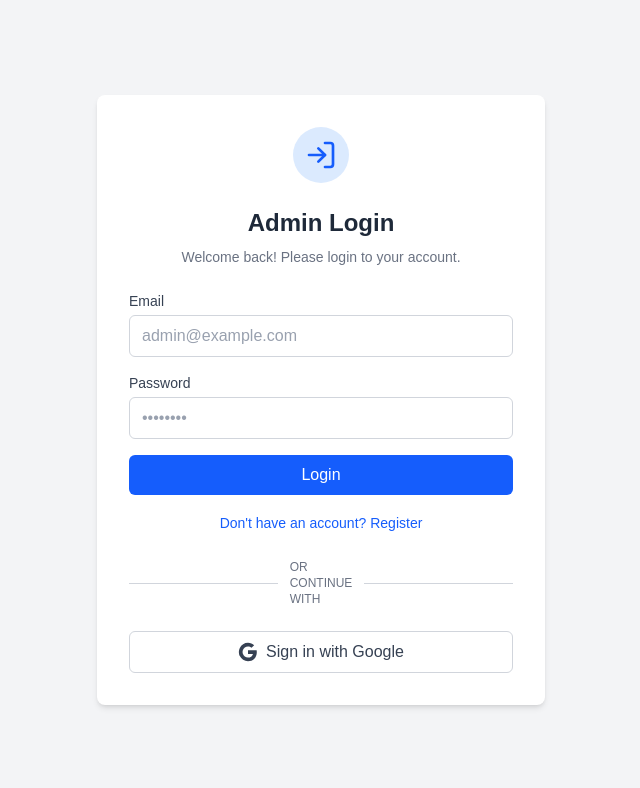
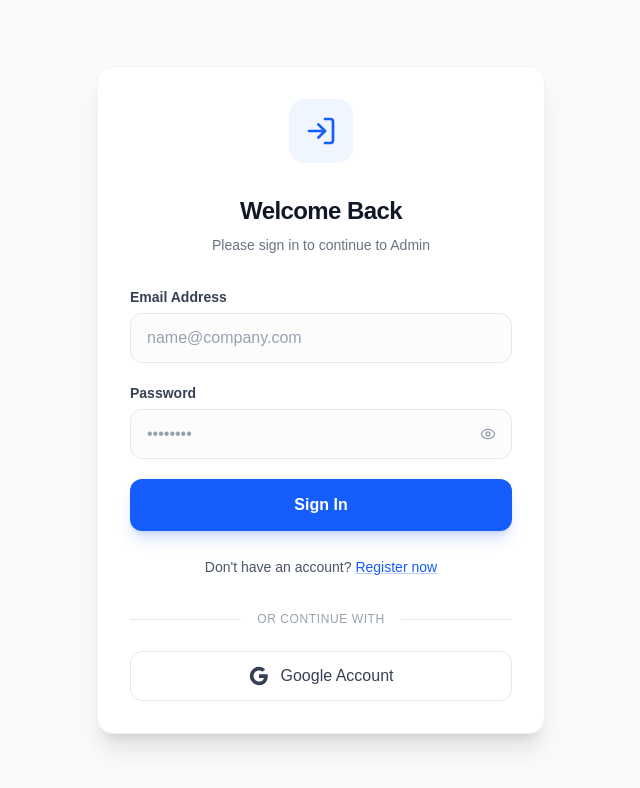
Before and after one commit to rifkidocs/headless-firebase, a Next.js app: page /admin/login in a window 1280 px wide. Shown: the top 788 px of the page, without its empty margins (319-959 px from the left). Built offline with nearby package versions, Linux system fonts and the light colour scheme; no server answers.

Commit message:
feat: Update login page with framer-motion for animations and enhance UI elements
Signed-off-by: rifkidocs <rifkiars@gmail.com>

```diff
--- a/app/admin/login/page.tsx
+++ b/app/admin/login/page.tsx
@@ -4,12 +4,14 @@
 import { signInWithEmailAndPassword, GoogleAuthProvider, signInWithPopup, createUserWithEmailAndPassword } from "firebase/auth";
 import { auth } from "@/lib/firebase";
 import { useRouter } from "next/navigation";
-import { LogIn, UserPlus } from "lucide-react";
+import { LogIn, UserPlus, Eye, EyeOff } from "lucide-react";
+import { motion, AnimatePresence } from "framer-motion";
 
 export default function LoginPage() {
   const [isLogin, setIsLogin] = useState(true);
   const [email, setEmail] = useState("");
   const [password, setPassword] = useState("");
+  const [showPassword, setShowPassword] = useState(false);
   const [error, setError] = useState("");
   const [loading, setLoading] = useState(false);
   const router = useRouter();
@@ -53,66 +55,125 @@
   };
 
   return (
-    <div className="min-h-screen flex items-center justify-center bg-gray-100">
-      <div className="bg-white p-8 rounded-lg shadow-md w-full max-w-md">
-        <div className="flex justify-center mb-6">
-          <div className="p-3 bg-blue-100 rounded-full">
-            {isLogin ? <LogIn className="w-8 h-8 text-blue-600" /> : <UserPlus className="w-8 h-8 text-blue-600" />}
+    <div className="min-h-screen flex items-center justify-center bg-gray-50 p-4">
+      <motion.div
+        initial={{ opacity: 0, y: 20 }}
+        animate={{ opacity: 1, y: 0 }}
+        className="bg-white p-8 rounded-2xl shadow-xl w-full max-w-md border border-gray-100"
+      >
+        <div className="flex justify-center mb-8">
+          <div className="p-4 bg-blue-50 rounded-2xl">
+            <AnimatePresence mode="wait">
+              {isLogin ? (
+                <motion.div
+                  key="login-icon"
+                  initial={{ scale: 0.5, opacity: 0 }}
+                  animate={{ scale: 1, opacity: 1 }}
+                  exit={{ scale: 0.5, opacity: 0 }}
+                >
+                  <LogIn className="w-8 h-8 text-blue-600" />
+                </motion.div>
+              ) : (
+                <motion.div
+                  key="register-icon"
+                  initial={{ scale: 0.5, opacity: 0 }}
+                  animate={{ scale: 1, opacity: 1 }}
+                  exit={{ scale: 0.5, opacity: 0 }}
+                >
+                  <UserPlus className="w-8 h-8 text-blue-600" />
+                </motion.div>
+              )}
+            </AnimatePresence>
           </div>
         </div>
-        <h1 className="text-2xl font-bold text-center text-gray-800 mb-2">
-          {isLogin ? "Admin Login" : "Create Account"}
+
+        <div className="text-center mb-8">
+          <h1 className="text-2xl font-bold text-gray-900 mb-2 tracking-tight">
+            {isLogin ? "Welcome Back" : "Create Account"}
           </h1>
-        <p className="text-center text-gray-500 text-sm mb-6">
-          {isLogin ? "Welcome back! Please login to your account." : "Get started with your new admin account."}
+          <p className="text-gray-500 text-sm">
+            {isLogin ? "Please sign in to continue to Admin" : "Get started with your new admin account"}
           </p>
+        </div>
 
+        <AnimatePresence>
           {error && (
-          <div className="bg-red-100 border border-red-400 text-red-700 px-4 py-3 rounded mb-4 text-sm">
+            <motion.div
+              initial={{ opacity: 0, height: 0 }}
+              animate={{ opacity: 1, height: "auto" }}
+              exit={{ opacity: 0, height: 0 }}
+              className="bg-red-50 border border-red-200 text-red-600 px-4 py-3 rounded-xl mb-6 text-sm flex items-center gap-2"
+            >
+              <svg className="w-4 h-4 flex-shrink-0" fill="none" viewBox="0 0 24 24" stroke="currentColor">
+                <path strokeLinecap="round" strokeLinejoin="round" strokeWidth={2} d="M12 8v4m0 4h.01M21 12a9 9 0 11-18 0 9 9 0 0118 0z" />
+              </svg>
               {error}
-          </div>
+            </motion.div>
           )}
+        </AnimatePresence>
 
-        <form onSubmit={handleSubmit} className="space-y-4">
+        <form onSubmit={handleSubmit} className="space-y-5">
           <div>
-            <label className="block text-sm font-medium text-gray-700 mb-1">Email</label>
+            <label className="block text-sm font-semibold text-gray-700 mb-1.5">Email Address</label>
             <input
               type="email"
               value={email}
               onChange={(e) => setEmail(e.target.value)}
-              className="w-full px-3 py-2 border border-gray-300 rounded-md focus:outline-none focus:ring-2 focus:ring-blue-500 text-gray-900 placeholder:text-gray-400"
-              placeholder="admin@example.com"
+              className="w-full px-4 py-3 border border-gray-200 rounded-xl focus:outline-none focus:ring-2 focus:ring-blue-500/20 focus:border-blue-500 text-gray-900 placeholder:text-gray-400 transition-all bg-gray-50/50 focus:bg-white"
+              placeholder="name@company.com"
               required
             />
           </div>
           <div>
-            <label className="block text-sm font-medium text-gray-700 mb-1">Password</label>
+            <label className="block text-sm font-semibold text-gray-700 mb-1.5">Password</label>
+            <div className="relative">
               <input
-              type="password"
+                type={showPassword ? "text" : "password"}
                 value={password}
                 onChange={(e) => setPassword(e.target.value)}
-              className="w-full px-3 py-2 border border-gray-300 rounded-md focus:outline-none focus:ring-2 focus:ring-blue-500 text-gray-900 placeholder:text-gray-400"
+                className="w-full px-4 py-3 border border-gray-200 rounded-xl focus:outline-none focus:ring-2 focus:ring-blue-500/20 focus:border-blue-500 text-gray-900 placeholder:text-gray-400 transition-all bg-gray-50/50 focus:bg-white pr-12"
                 placeholder="••••••••"
                 required
                 minLength={6}
               />
+              <button
+                type="button"
+                onClick={() => setShowPassword(!showPassword)}
+                className="absolute right-3 top-1/2 -translate-y-1/2 text-gray-400 hover:text-gray-600 p-1 rounded-md transition-colors"
+              >
+                {showPassword ? <EyeOff className="w-4 h-4" /> : <Eye className="w-4 h-4" />}
+              </button>
+            </div>
+            <AnimatePresence>
               {!isLogin && (
-              <p className="text-xs text-gray-500 mt-1">Must be at least 6 characters long</p>
+                <motion.p
+                  initial={{ opacity: 0, height: 0 }}
+                  animate={{ opacity: 1, height: "auto" }}
+                  exit={{ opacity: 0, height: 0 }}
+                  className="text-xs text-gray-500 mt-2 flex items-center gap-1"
+                >
+                  <svg className="w-3 h-3" fill="none" viewBox="0 0 24 24" stroke="currentColor">
+                    <path strokeLinecap="round" strokeLinejoin="round" strokeWidth={2} d="M13 16h-1v-4h-1m1-4h.01M21 12a9 9 0 11-18 0 9 9 0 0118 0z" />
+                  </svg>
+                  Must be at least 6 characters long
+                </motion.p>
               )}
+            </AnimatePresence>
           </div>
+
           <button
             type="submit"
             disabled={loading}
-            className="w-full bg-blue-600 text-white py-2 px-4 rounded-md hover:bg-blue-700 transition-colors disabled:bg-blue-400 font-medium"
+            className="w-full bg-blue-600 text-white py-3.5 px-4 rounded-xl hover:bg-blue-700 transition-all disabled:bg-blue-400 font-semibold shadow-lg shadow-blue-600/20 active:scale-[0.98]"
           >
             {loading
-              ? (isLogin ? "Logging in..." : "Creating account...")
-              : (isLogin ? "Login" : "Register")
+              ? (isLogin ? "Signing in..." : "Creating account...")
+              : (isLogin ? "Sign In" : "Create Account")
             }
           </button>
         </form>
 
-        <div className="mt-4 text-center">
+        <div className="mt-6 text-center">
           <button
             onClick={() => {
               setIsLogin(!isLogin);
@@ -120,22 +181,26 @@
               setEmail("");
               setPassword("");
             }}
-            className="text-sm text-blue-600 hover:text-blue-800 hover:underline font-medium"
+            className="text-sm text-gray-600 hover:text-blue-600 font-medium transition-colors"
           >
-            {isLogin ? "Don't have an account? Register" : "Already have an account? Login"}
+            {isLogin ? (
+              <>Don't have an account? <span className="text-blue-600 underline decoration-blue-600/30 hover:decoration-blue-600">Register now</span></>
+            ) : (
+              <>Already have an account? <span className="text-blue-600 underline decoration-blue-600/30 hover:decoration-blue-600">Login here</span></>
+            )}
           </button>
         </div>
 
-        <div className="mt-6 flex items-center justify-center">
-            <div className="border-t border-gray-300 w-full"></div>
-            <span className="px-3 text-gray-500 bg-white text-xs font-medium uppercase">Or continue with</span>
-            <div className="border-t border-gray-300 w-full"></div>
+        <div className="mt-8 mb-6 flex items-center justify-center">
+            <div className="border-t border-gray-200 w-full"></div>
+            <span className="px-4 text-gray-400 bg-white text-xs font-medium uppercase tracking-wider whitespace-nowrap">Or continue with</span>
+            <div className="border-t border-gray-200 w-full"></div>
         </div>
 
         <button
           onClick={handleGoogleLogin}
           disabled={loading}
-          className="mt-6 w-full bg-white border border-gray-300 text-gray-700 py-2 px-4 rounded-md hover:bg-gray-50 transition-colors disabled:bg-gray-100 flex items-center justify-center gap-2"
+          className="w-full bg-white border border-gray-200 text-gray-700 py-3 px-4 rounded-xl hover:bg-gray-50 hover:border-gray-300 transition-all disabled:bg-gray-50 flex items-center justify-center gap-3 font-medium"
         >
           <svg className="w-5 h-5" viewBox="0 0 24 24">
             <path
@@ -155,9 +220,9 @@
               d="M12 5.38c1.62 0 3.06.56 4.21 1.64l3.15-3.15C17.45 2.09 14.97 1 12 1 7.7 1 3.99 3.47 2.18 7.07l3.66 2.84c.87-2.6 3.3-4.53 6.16-4.53z"
             />
           </svg>
-          Sign in with Google
+          Google Account
         </button>
-      </div>
+      </motion.div>
     </div>
   );
 }
--- a/package.json
+++ b/package.json
@@ -12,6 +12,7 @@
     "clsx": "^2.1.1",
     "firebase": "^12.6.0",
     "firebase-admin": "^13.6.0",
+    "framer-motion": "^12.23.25",
     "lucide-react": "^0.556.0",
     "next": "16.0.7",
     "react": "19.2.0",
```
Also changed, not shown: 1 other file (tests, documents, lock files or other folders). Lines whose indentation alone changed are shown as unchanged.
